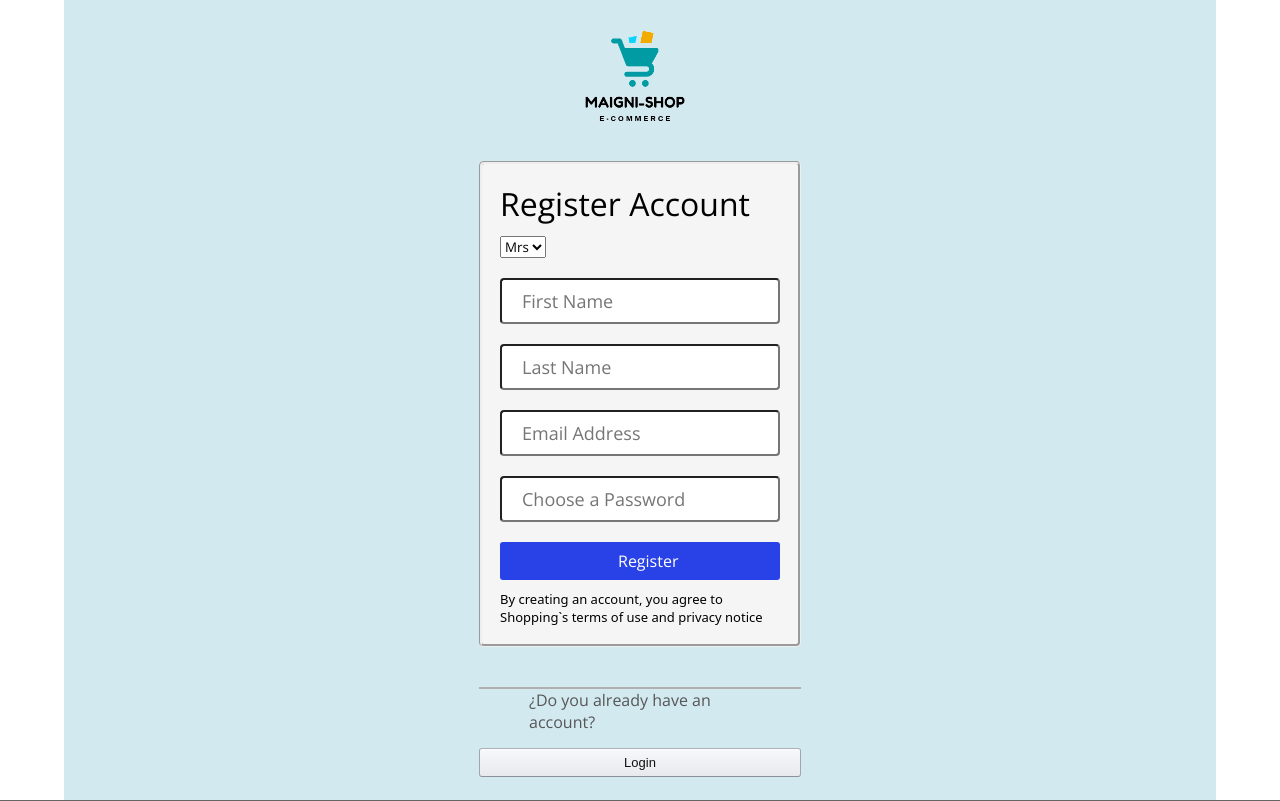
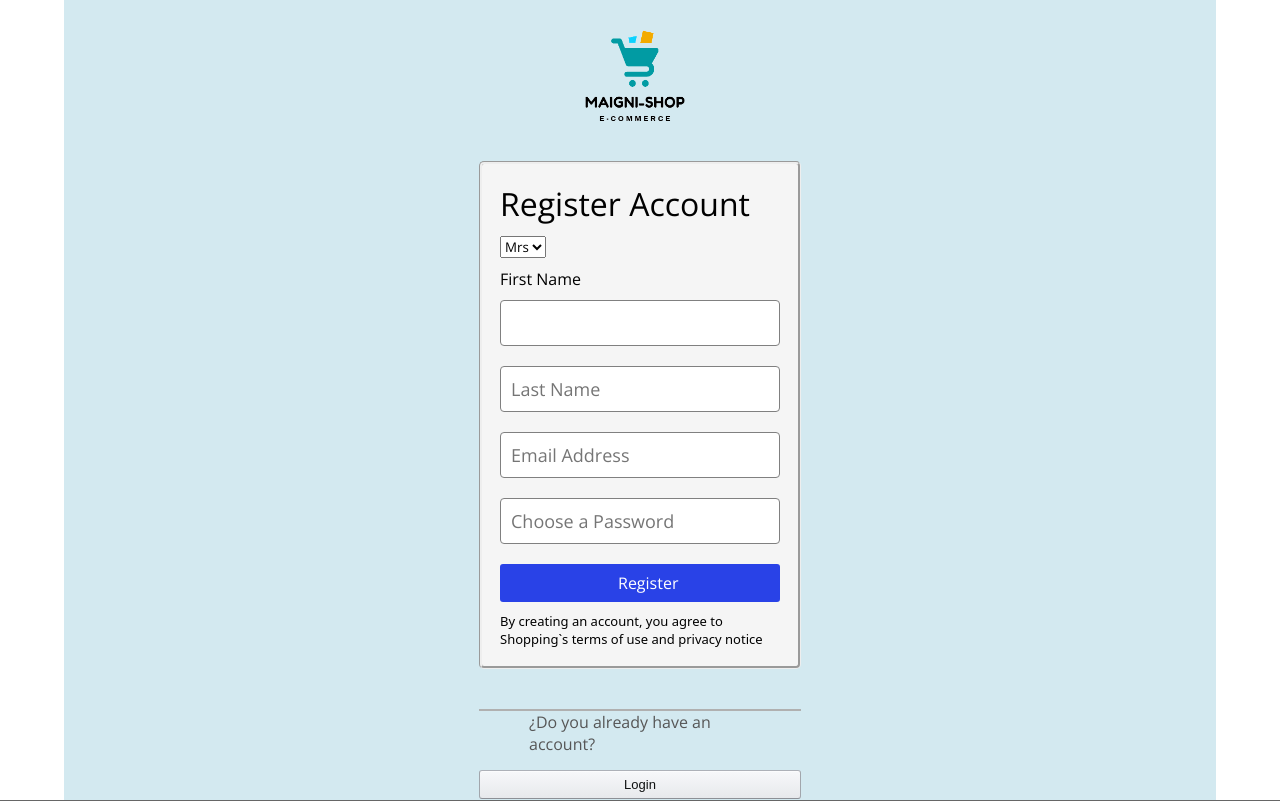
Before and after one commit to Maxioliva/Ecommerce101, a React app: page /register in a window 1280 px wide. Shown: the top 801 px of the page. Built offline with nearby package versions, Linux system fonts and the light colour scheme; no server answers.

Commit message:
input-component

```diff
--- /dev/null
+++ b/src/client/components/atoms/input/index.tsx
@@ -0,0 +1,37 @@
+/* eslint-disable @typescript-eslint/no-unused-vars */
+import './style.scss';
+import { ErrorMessage, FieldProps, getIn } from 'formik';
+import { DetailedHTMLProps, InputHTMLAttributes } from 'react';
+import classNames from 'classnames';
+import { getAssetUrl } from '../../../utils/config';
+
+type CustomInputProps = {
+  label?: string;
+};
+export type InputProps = CustomInputProps &
+  FieldProps &
+  DetailedHTMLProps<InputHTMLAttributes<HTMLInputElement>, HTMLInputElement>;
+
+const Input = ({ label, field, form, ...rest }: InputProps) => {
+  const { errors, touched } = form;
+  const isEmpty = (value: any) => value === null || value === undefined || value === '';
+  const isTouched = getIn(touched, field.name);
+  const error = isTouched && getIn(errors, field.name);
+  const hasSuccess =
+    isTouched && !error && !isEmpty(typeof field.value === 'string' ? field.value.trim() : field.value);
+  const statusIcon = error ? 'error.svg' : hasSuccess ? 'success.svg' : undefined;
+  return (
+    <>
+      {label && <label htmlFor={field.name}> {label} </label>}
+      <input
+        {...field}
+        {...rest}
+        style={statusIcon && { backgroundImage: `url('${getAssetUrl(statusIcon)}')` }}
+        className={classNames('input', { input__error: error })}
+      />
+      <ErrorMessage name={field.name!} component={() => <div className="error">{errors[field.name!]}</div>} />
+    </>
+  );
+};
+
+export default Input;
--- /dev/null
+++ b/src/client/components/atoms/input/style.scss
@@ -0,0 +1,29 @@
+.input {
+  padding: 10px;
+  margin: 10px 0px;
+  box-sizing: border-box;
+  border-radius: 4px;
+  font-size: large;
+  width: 100%;
+  background-repeat: no-repeat;
+  background-position: 97%;
+  border: 1px solid gray;
+  cursor: pointer;
+
+  &:hover {
+    border-color: blue;
+  }
+  &__error {
+    border-color: red;
+  }
+}
+
+.error {
+  color: red;
+  font-family: 'Times New Roman', Times, serif;
+  font-size: 15px;
+}
+
+.genre {
+  margin: 10px 0px;
+}
--- a/src/client/components/pages/login/style.scss
+++ b/src/client/components/pages/login/style.scss
@@ -1,6 +1,4 @@
-
-
-.formik__header{
+.formik__header {
   position: relative;
   width: 167px;
   margin: auto;
@@ -13,21 +11,20 @@
   margin: auto;
 }
 
-
 .buttom-register {
   width: 322px;
   margin: auto;
-  background-image: linear-gradient(#f7f8fa ,#e7e9ec);
+  background-image: linear-gradient(#f7f8fa, #e7e9ec);
   border-color: #adb1b8 #a2a6ac #8d9096;
   border-style: solid;
   border-width: 1px;
   border-radius: 3px;
-  box-shadow: rgba(255,255,255,.6) 0 1px 0 inset;
+  box-shadow: rgba(255, 255, 255, 0.6) 0 1px 0 inset;
   box-sizing: border-box;
   color: #0f1111;
   cursor: pointer;
   display: inline-block;
-  font-family: "Amazon Ember",Arial,sans-serif;
+  font-family: 'Amazon Ember', Arial, sans-serif;
   font-size: 14px;
   height: 29px;
   font-size: 13px;
@@ -42,14 +39,12 @@
   touch-action: manipulation;
   white-space: nowrap;
 
-
   &:active {
     border-bottom-color: #a2a6ac;
   }
 
-
   &:hover {
-  box-shadow: 0 5px 5px 0 rgba(0,0,0,0.24), 0 17px 50px 0 rgba(0,0,0,0.19);
+    box-shadow: 0 5px 5px 0 rgba(0, 0, 0, 0.24), 0 17px 50px 0 rgba(0, 0, 0, 0.19);
   }
 
   &:focus {
@@ -57,7 +52,6 @@
     box-shadow: rgba(17, 123, 228, 0.5) 0 0 3px 2px;
     outline: 0;
   }
-
 }
 .separator-line {
   border-top: 2px solid #b0b0b0;
@@ -67,7 +61,6 @@
 }
 .sign {
   font-size: xx-large;
-
 }
 .sign-button {
   position: relative;
@@ -83,7 +76,6 @@
   border-radius: 3px;
   margin: 10px 0px 10px;
   width: 100%;
-
 }
 .sign-button:hover {
   box-shadow: 0px 0px 4px 2px rgb(0 0 0 / 24%);
@@ -91,15 +83,14 @@
 
 .button-container {
   margin-left: auto;
-    margin-right:auto;
+  margin-right: auto;
 }
 
-.form-message{
-  margin: 0px , 10px;
+.form-message {
+  margin: 0px, 10px;
   font-family: system-ui;
   font-size: small;
-
 }
-.login__logo{
+.login__logo {
   width: 156px;
 }
--- a/src/client/components/pages/register/index.tsx
+++ b/src/client/components/pages/register/index.tsx
@@ -3,6 +3,7 @@ import { Link } from 'react-router-dom';
 import { getAssetUrl } from '../../../utils/config';
 import { registerUser } from '../../../utils/resolvers';
 import { User } from '../../../utils/Type';
+import Input from '../../atoms/input';
 import './style.scss';
 
 const RegisterForm = () => {
@@ -67,7 +68,8 @@ const RegisterForm = () => {
             </div>
 
             <label htmlFor="firstName"></label>
-            <Field className="input" type="text" id="firstName" name="firstName" placeholder="First Name" />
+            {/* <Field><Input name='firstName'/> */}
+            <Field component={Input} name="firstName" label="First Name" />
             <ErrorMessage name="firstName" component={() => <div className="error">{errors.firstName} </div>} />
 
             <label htmlFor="lastName"></label>
--- a/src/client/components/pages/register/style.scss
+++ b/src/client/components/pages/register/style.scss
@@ -6,27 +6,4 @@
   margin: auto;
   border-style: groove;
   position: relative;
-
 }
-.input {
-  padding: 9px 20px;
-  margin: 10px 0px;
-  box-sizing: border-box;
-  border-radius: 4px;
-  font-size: large;
-  width: 100%;
-}
-
-.input:hover {
-  border: 2px solid blue;
-}
-.error {
-  color: red;
-  font-family: 'Times New Roman', Times, serif;
-  font-size: 15px;
-
-}
-
-.genre {
-  margin: 10px 0px;
-}
```
Lines whose indentation alone changed are shown as unchanged.
